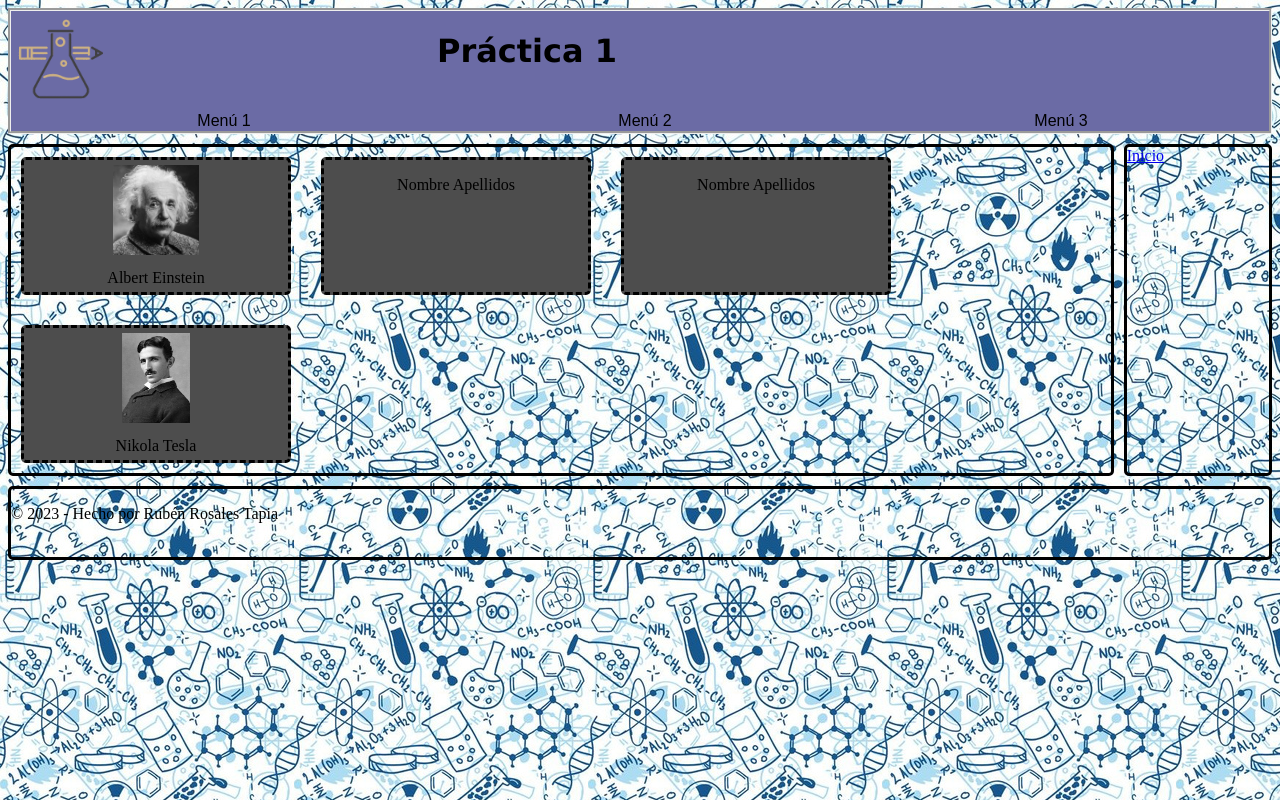
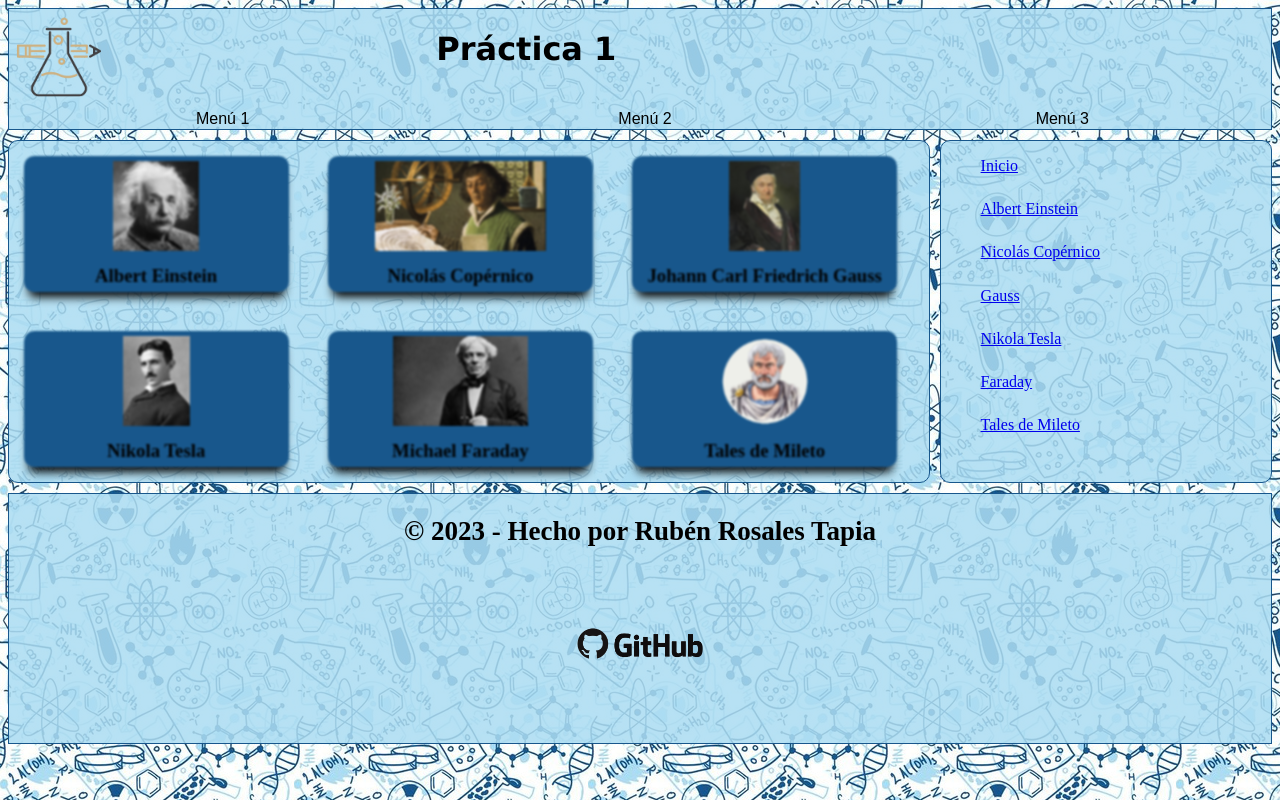
Before and after one commit to Rubenelcurioso/SIBW-practicas, a PHP site: page /portada.html in a window 1280 px wide. Run offline with PHP 8.4, Linux system fonts and the light colour scheme.

Commit message:
New styles
Added new style to the web layout.
Added new animations.
Added more scientists.
Minor fixes in CSS and links.

```diff
--- a/p1/css/portada.css
+++ b/p1/css/portada.css
@@ -10,24 +10,36 @@ body{
 }
 
 .header{
-    font-family:Verdana, Geneva, Tahoma, sans-serif;
+    font-family:Verdana;
     grid-area: header;
     border-style:groove;
+    border-color: #18578C;
+    border-width: thin;
     display: grid;
     grid-template-areas:
     "logo encabezado encabezado";
-    background-color: rgb(107, 107, 165);
+    background-color: #acddf3dc;
+
 }
 
-.Botones{
+.Botones{ /*Botones ocultan bordes*/
     font:menu;
     background-color: transparent;
     border-style: none;
 }
 
+.Botones:hover{
+    transform:scale(1.3);
+}
+
 #logo{
     grid-area: logo;
     background: transparent;
+    transition: transform .3s ease-out;
+}
+
+#logo:hover{
+    transform: rotate(45deg);
 }
 
 #hName{
@@ -37,25 +49,41 @@ body{
 .Panel_bod{
     display: grid;
     grid-area: Panel_bod;
-    border-style: solid;
-    border-radius: 5px;
-    grid-template-columns: 290px 290px 290px;
+    grid-template-columns: 32% 32% 32%; /*33% sale del cuadros*/
     grid-gap: 10px;
-
+    background-color: #acddf3dc;
+    border-style:solid;
+    border-radius:10px;
+    border-color: #18578C;
+    border-width: thin;
 }
 
 .Panel_nav{
     grid-area: Panel_nav;
-    border-style: solid;
-    border-radius: 5px;
+    border-style:solid;
+    border-radius: 10px;
+    border-color: #18578C;
+    border-width: thin;
+    background-color: #acddf3dc;
+}
+
+ul{
+    display:grid;
+    grid-gap: 20%;
 }
 
 .Cientifico{
+    border-radius:10px;
+    filter:blur(1px);
     text-align: center;
-    border-style: dashed;
-    border-radius: 5px;
-    background-color: rgb(77, 77, 77);
-    margin: 10px;
+    background-color:#18578C;
+    margin: 5%;
+    box-shadow: 0px 10px 10px -5px black;
+}
+
+.Cientifico:hover{
+    -webkit-filter:blur(0px);
+    transform: scale(1.1);
 }
 
 .Imagenes{
@@ -68,8 +96,19 @@ body{
     margin: 5px;
 }
 
-footer{
+.footer{
+    font-family: sans-family;
     grid-area: footer;
+    font-size: large;
+    text-align: center;
+    font-weight: bolder;
     border-style: solid;
-    border-radius: 5px;
+    border-color: #18578C;
+    border-width: thin;
+    background-color: #acddf3dc;
 }
+
+#git{
+    height:10%;
+    width: 10%;
+}
--- a/p1/portada.html
+++ b/p1/portada.html
@@ -14,27 +14,45 @@
         </header>
             <section class="Panel_bod">
                 <div id="cien1" class="Cientifico">
-                    <img id="img1" class="Imagenes" src="img/AlbertEinstein.jpg" alt="Albert Einstein">
-                    <p class="Nombres">Albert Einstein</p>
+                    <a href="/cientificos/cientifico.html"><img id="img1" class="Imagenes" src="img/AlbertEinstein.jpg" alt="Albert Einstein"></a>
+                    <h3 class="Nombres">Albert Einstein</h3>
                 </div>
                 <div id="cien2" class="Cientifico">
-                    <p>Nombre Apellidos</p>
+                    <a href="/cientificos/cientifico.html"><img id="img2" class="Imagenes" src="img/01-litografia-nicolas-copernico-huens_a44a1ece_1200x630.jpg" alt="Nicolás Copernico"></a>
+                    <h3 class="Nombres">Nicolás Copérnico</h3>
                 </div>
                 <div id="cien3" class="Cientifico">
-                    <p>Nombre Apellidos</p>
+                    <a href="/cientificos/cientifico.html"><img id="img3" class="Imagenes" src="img/220px-Carl_Friedrich_Gauss_1840_by_Jensen.jpg" alt="Gauss"></a>
+                    <h3 class="Nombres">Johann Carl Friedrich Gauss</h3>
                 </div>
                 <div id="cien4" class="Cientifico">
-                    <img id="img4" class="Imagenes" src="img/Tesla_circa_1890.jpeg" alt="Nikola Tesla">
-                    <p class="Nombres">Nikola Tesla</p>
+                    <a href="/cientificos/cientifico.html"><img id="img4" class="Imagenes" src="img/Tesla_circa_1890.jpeg" alt="Nikola Tesla"></a>
+                    <h3 class="Nombres">Nikola Tesla</h3>
+                </div>
+                <div id="cien5" class="Cientifico">
+                    <a href="/cientificos/cientifico.html"><img id="img4" class="Imagenes" src="img/Michael-Faraday-1.jpg" alt="Michael Faraday"></a>
+                    <h3 class="Nombres">Michael Faraday</h3>
+                </div>
+                <div id="cien6" class="Cientifico">
+                    <a href="/cientificos/cientifico.html"><img id="img4" class="Imagenes" src="img/Los-Pioneros-de-la-Fotografía.-Parte-I.-Mileto.webp" alt="Tale de Mileto"></a>
+                    <h3 class="Nombres">Tales de Mileto</h3>
                 </div>
             </section>
 
             <nav class="Panel_nav">
-                <a href="/portada.html">Inicio</a>
+               <ul>
+                 <a href="/portada.html">Inicio</a>
+                 <a href="https://es.wikipedia.org/wiki/Albert_Einstein">Albert Einstein</a>
+                 <a href="https://es.wikipedia.org/wiki/Nicol%C3%A1s_Cop%C3%A9rnico">Nicolás Copérnico</a>
+                 <a href="https://es.wikipedia.org/wiki/Carl_Friedrich_Gauss">Gauss</a>
+                 <a href="https://es.wikipedia.org/wiki/Nikola_Tesla">Nikola Tesla</a>
+                 <a href="https://es.wikipedia.org/wiki/Michael_Faraday">Faraday</a>
+                 <a href="https://es.wikipedia.org/wiki/Tales_de_Mileto">Tales de Mileto</a>
+              </ul>
             </nav>
     </body>
     <footer class="footer">
-        <p id="fPar" Class="Pie">© 2023 - Hecho por Rubén Rosales Tapia</p>
-        <img href="./img/see-all-open-source-repositories-github-logo-11563031735gubsot66ry.png">
+        <h2 id="fPar" Class="Pie">© 2023 - Hecho por Rubén Rosales Tapia</p>
+        <a href="https://github.com/Rubenelcurioso"><img id="git" class="Imagenes" src="/img/see-all-open-source-repositories-github-logo-11563031735gubsot66ry-removebg-preview.png"></a>
     </footer>
 </html>
```
Also changed, not shown: p1/cientificos/cientifico.html (+11 -2 lines), p1/css/cientifico.css (+30 -10 lines), p1/img/220px-Carl_Friedrich_Gauss_1840_by_Jensen.jpg (added), p1/img/Los-Pioneros-de-la-Fotografía.-Parte-I.-Mileto.webp (added), p1/img/Michael-Faraday-1.jpg (added), p1/img/see-all-open-source-repositories-github-logo-11563031735gubsot66ry-removebg-preview.png (added).
